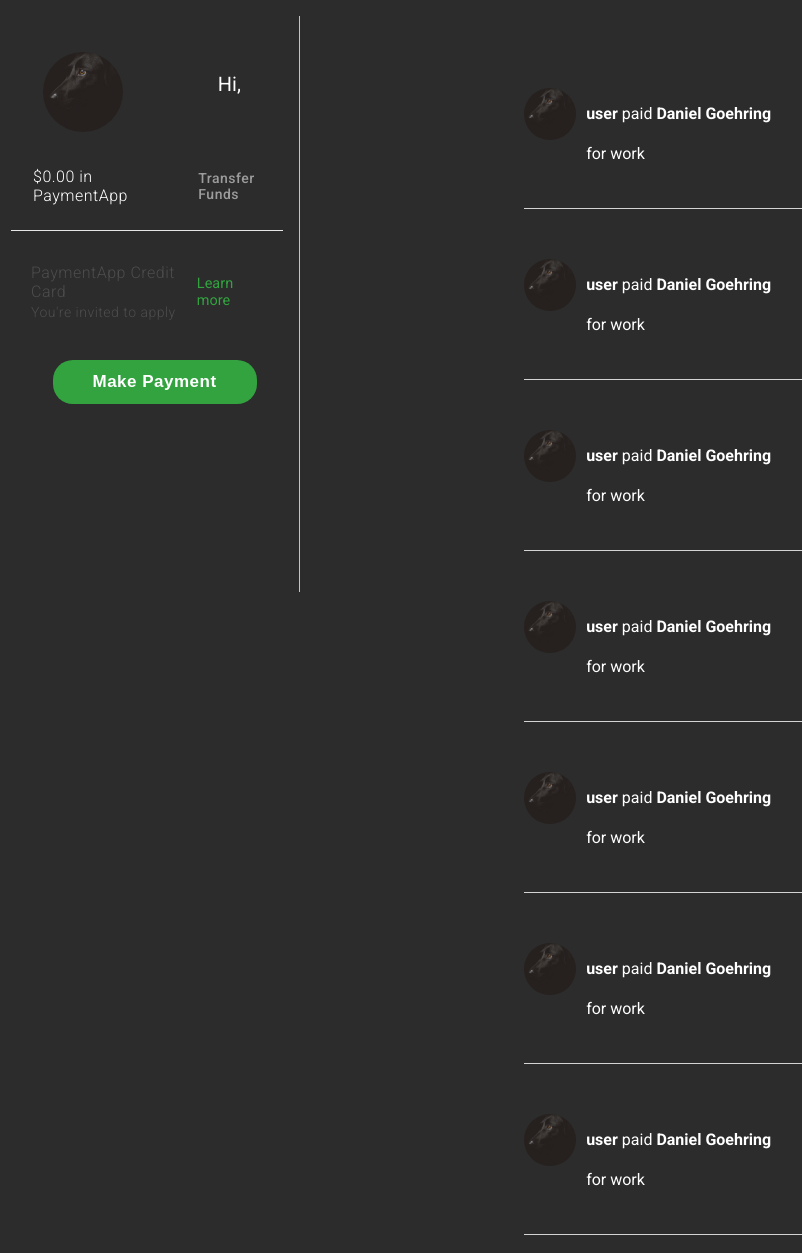
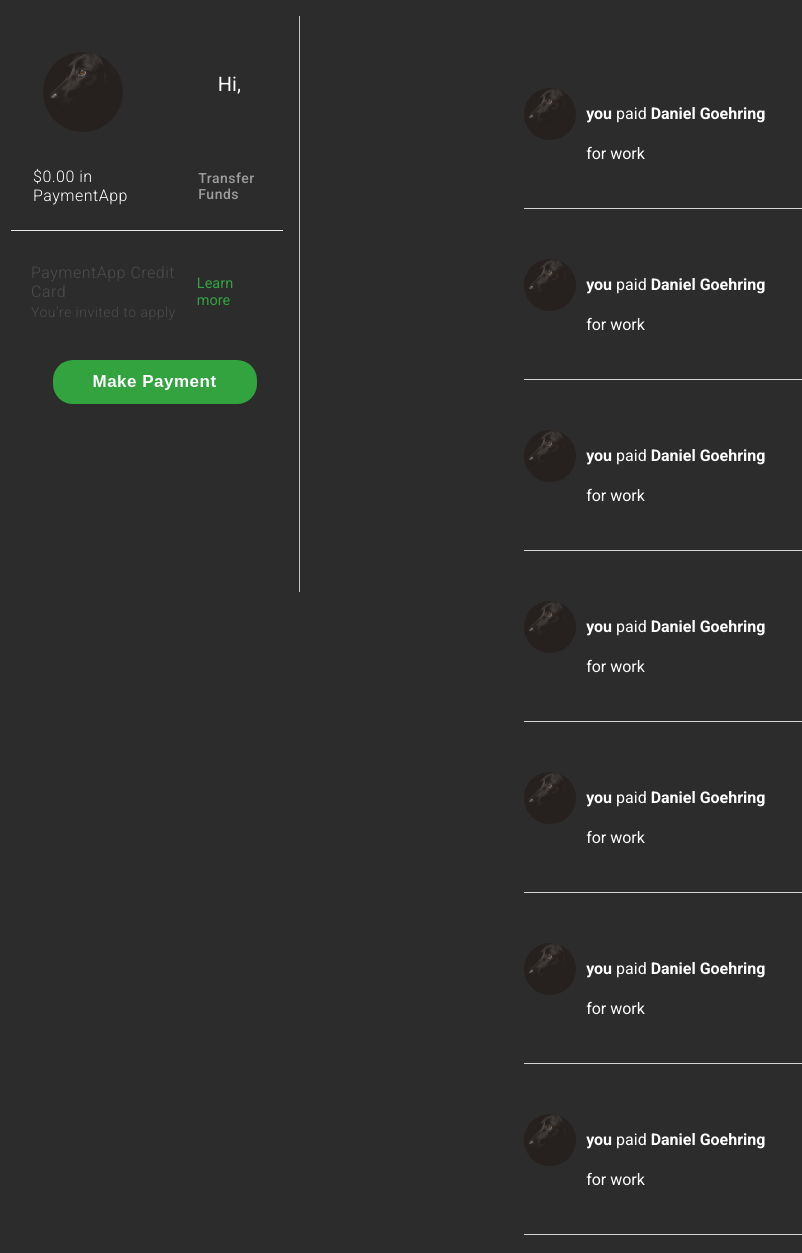
Before and after one commit to danielgoehring/PaymentApp-react, a React (Create React App) app: page /home in a window 1280 px wide. Shown: the whole page, without its empty margins (37-839 px from the left). Built offline with nearby package versions, Linux system fonts and the light colour scheme; no server answers.

Commit message:
fixed username

```diff
--- a/src/Home.js
+++ b/src/Home.js
@@ -56,7 +56,7 @@ const Home = () => {
                     <div className="otherinfo">
 
                         <div className="name-i">
-                            <p><span className="bold">user</span> paid <span className="bold">Daniel Goehring</span></p>
+                            <p><span className="bold">you</span> paid <span className="bold">Daniel Goehring</span></p>
                         </div>
                         <div className="i1">
 
@@ -79,7 +79,7 @@ const Home = () => {
                     </div>
                     <div className="otherinfo">
                         <div className="name-i">
-                            <p><span className="bold">user</span> paid <span className="bold">Daniel Goehring</span></p>
+                            <p><span className="bold">you</span> paid <span className="bold">Daniel Goehring</span></p>
                         </div>
                         <div className="i1">
 
@@ -102,7 +102,7 @@ const Home = () => {
                     </div>
                     <div className="otherinfo">
                         <div className="name-i">
-                            <p><span className="bold">user</span> paid <span className="bold">Daniel Goehring</span></p>
+                            <p><span className="bold">you</span> paid <span className="bold">Daniel Goehring</span></p>
                         </div>
                         <div className="i1">
 
@@ -125,7 +125,7 @@ const Home = () => {
                     </div>
                     <div className="otherinfo">
                         <div className="name-i">
-                            <p><span className="bold">user</span> paid <span className="bold">Daniel Goehring</span></p>
+                            <p><span className="bold">you</span> paid <span className="bold">Daniel Goehring</span></p>
                         </div>
                         <div className="i1">
 
@@ -148,7 +148,7 @@ const Home = () => {
                     </div>
                     <div className="otherinfo">
                         <div className="name-i">
-                            <p><span className="bold">user</span> paid <span className="bold">Daniel Goehring</span></p>
+                            <p><span className="bold">you</span> paid <span className="bold">Daniel Goehring</span></p>
                         </div>
                         <div className="i1">
 
@@ -171,7 +171,7 @@ const Home = () => {
                     </div>
                     <div className="otherinfo">
                         <div className="name-i">
-                            <p><span className="bold">user</span> paid <span className="bold">Daniel Goehring</span></p>
+                            <p><span className="bold">you</span> paid <span className="bold">Daniel Goehring</span></p>
                         </div>
                         <div className="i1">
 
@@ -194,7 +194,7 @@ const Home = () => {
                     </div>
                     <div className="otherinfo">
                         <div className="name-i">
-                            <p><span className="bold">user</span> paid <span className="bold">Daniel Goehring</span></p>
+                            <p><span className="bold">you</span> paid <span className="bold">Daniel Goehring</span></p>
                         </div>
                         <div className="i1">
 
```
